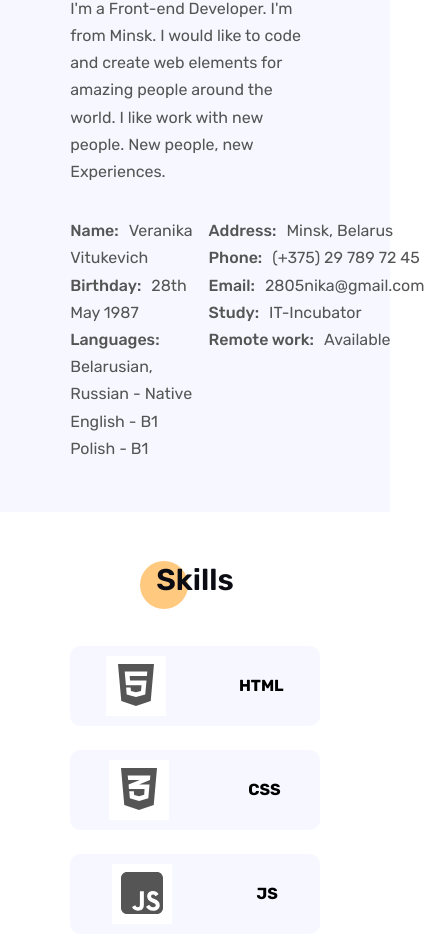
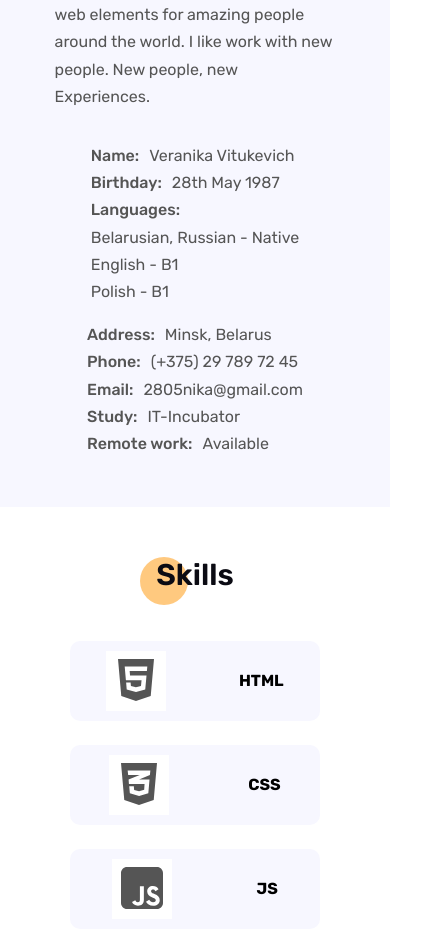
Before and after one commit to wrunika/portfolio, a React (Create React App) app: page / in a window 390 px wide. Shown: the part 1397-2336 px from the top of the page, 424 px wide, since content can reach past the window. Built offline with nearby package versions, Linux system fonts and the light colour scheme.

Commit message:
refactor: refactor Main and AboutMe styles for mobile

```diff
--- a/src/components/AboutMe/AboutMe.module.scss
+++ b/src/components/AboutMe/AboutMe.module.scss
@@ -22,6 +22,9 @@
             @media screen and (max-width: 1199px) {
                 height: 20rem;
             }
+            @media screen and (max-width: 400px) {
+                height: 17rem;
+            }
         }
         .aboutInfo {
             width: 55%;
@@ -32,13 +35,17 @@
             line-height: 1.7;
             color: $textColor;
             @media screen and (max-width: 989px) {
-                width: 80%;
+                width: 90%;
             }
             .personalInfo {
                 display: flex;
                 justify-content: space-between;
                 line-height: 1.7;
                 gap: 1rem;
+                @media screen and (max-width: 605px) {
+                    flex-direction: column;
+                    align-items: center;
+                }
                 .infoTitle {
                     font-weight: 500;
                     padding-right: 10px;
--- a/src/components/Main/Main.module.scss
+++ b/src/components/Main/Main.module.scss
@@ -91,6 +91,12 @@
             @media screen and (max-width: 959px) {
                 height: 30rem;
             }
+            @media screen and (max-width: 400px) {
+                height: 25rem;
+            }
+            @media screen and (max-width: 375px) {
+                height: 20rem;
+            }
         }
     }
 }
```
